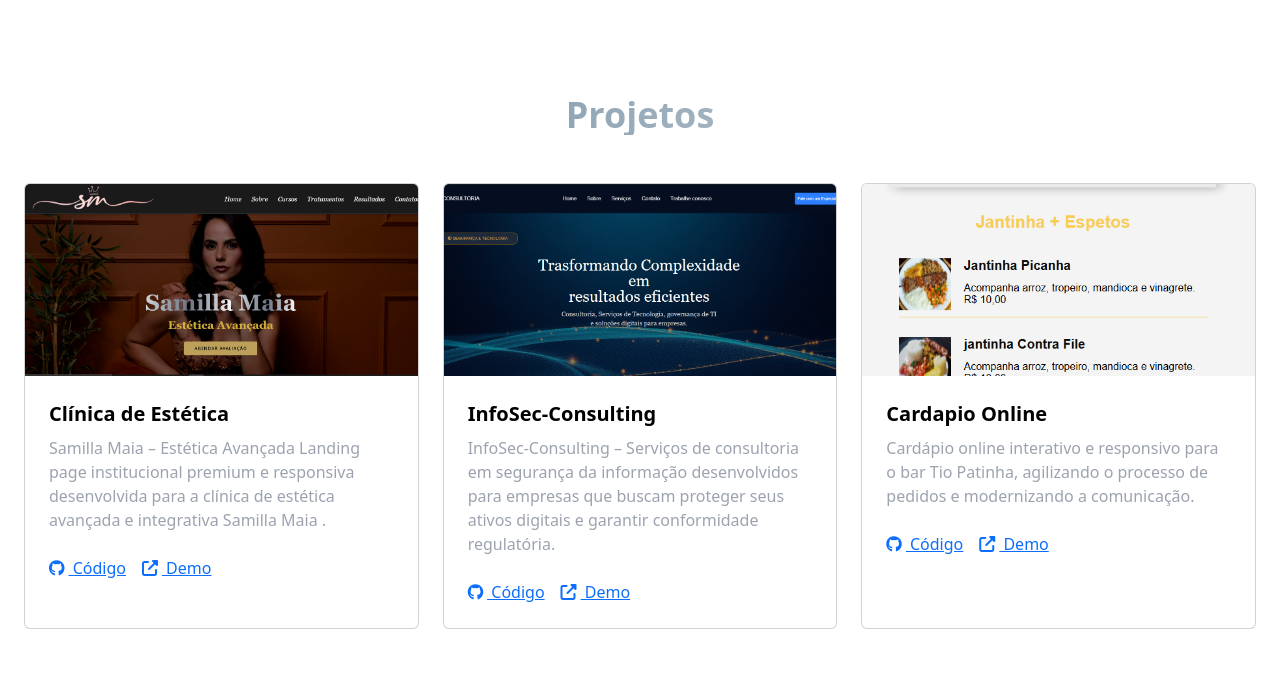
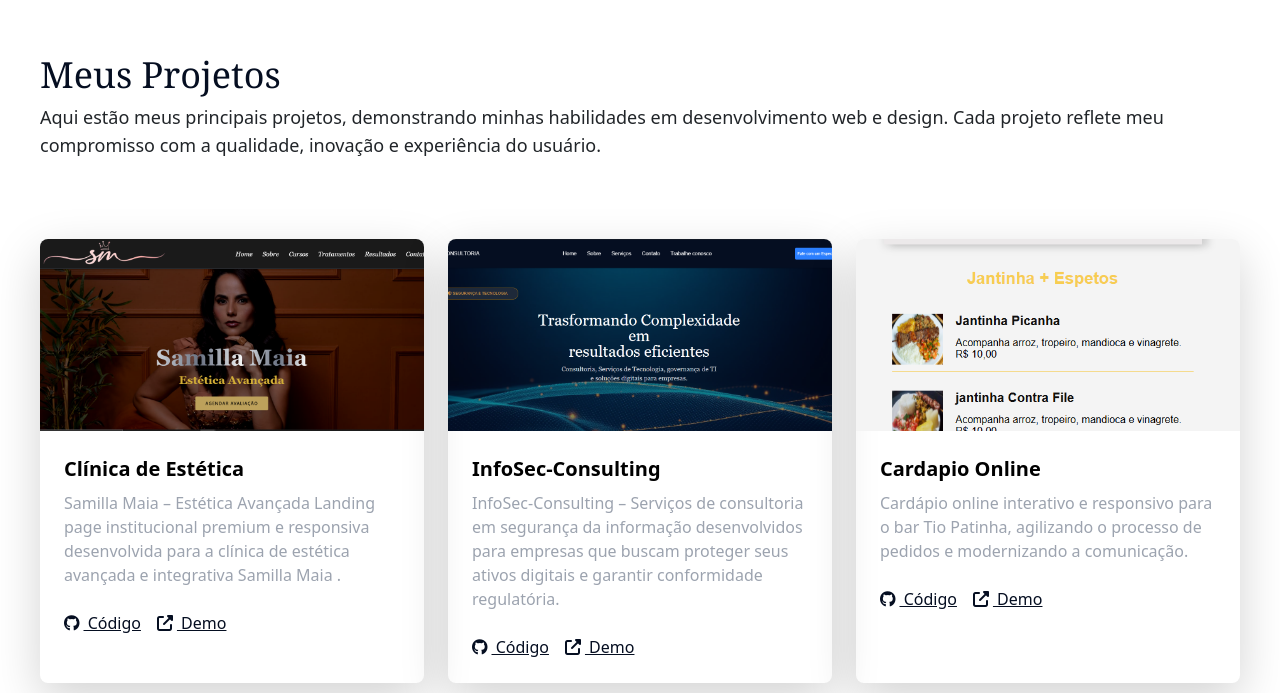
Before and after one commit to venilsongomes/Portifolio, a React (Vite) app: page / in a window 1280 px wide. Shown: the part 1807-2500 px from the top of the page. Built offline with nearby package versions, Linux system fonts and the light colour scheme.

Commit message:
fix:refatorando css -> twindcss

```diff
--- a/src/Projetos.jsx
+++ b/src/Projetos.jsx
@@ -40,27 +40,29 @@
 
 
     return (
-        <section id='projetos' className='py-20 scroll-mt-20 flex-col justify-center mb-10'>
+        <section id='projetos' className='p-10 bg-[] scroll-mt-20 flex-col'>
 
-           <div className=' text-center mb-12'>
-            <h2 className='text-3xl md:text-4xl font-bold gradient-text'>Projetos</h2>
-        </div>
+           <div className=' mb-20'>
+            <h2 className='text-3xl md:text-4xl font-serif text-[#050E21]'>Meus Projetos</h2>
+             <p className="font-light text-lg">
+                 Aqui estão meus principais projetos, demonstrando minhas habilidades em desenvolvimento web e design. Cada projeto reflete meu compromisso com a qualidade, inovação e experiência do usuário.
+             </p>
+          </div>
 
-        <div class="grid grid-cols-3 gap-8 mb-10 px-4 max-[500px]:grid-cols-1 gap-4">
-
+        <div class="grid grid-cols-3 gap-8 mb-10 max-[500px]:grid-cols-1 gap-4">
 
 
              {projetos.map((projeto, index) => (
-                <div key={index} class="rounded-lg overflow-hidden card">
-                    <img src={projeto.image} alt={`Imagem do Projeto ${projeto.name}`} className='w-full h-48 object-cover' />
-
-
+                <div key={index} class="rounded-lg overflow-hidden shadow-lg hover:scale-105 transition-transform duration-300">
+                   <a href={projeto.demo} target="_blank">
+                     <img src={projeto.image} alt={`Imagem do Projeto ${projeto.name}`} className='w-full h-48 object-cover' />
+                   </a>
                     <div class="p-6">
                         <h3 class="text-xl font-bold mb-2 text-black">{projeto.name}</h3>
                         <p class="text-gray-400 mb-4">{projeto.description}</p>
                         <div class="flex space-x-4">
-                            <a href={projeto.github} target="_blank" class="text-highlight-color hover:text-white transition-colors"><i class="fab fa-github mr-1"></i> Código</a>
-                            <a href={projeto.demo} target="_blank" class="text-highlight-color hover:text-white transition-colors"><i class="fas fa-external-link-alt mr-1"></i> Demo</a>
+                            <a href={projeto.github} target="_blank" class="text-[#050E21] hover:text-gray-400 transition-colors"><i class="fab fa-github mr-1"></i> Código</a>
+                            <a href={projeto.demo} target="_blank" class="text-[#050E21] hover:text-gray-400 transition-colors"><i class="fas fa-external-link-alt mr-1"></i> Demo</a>
                         </div>
                     </div>
                 </div>
```
